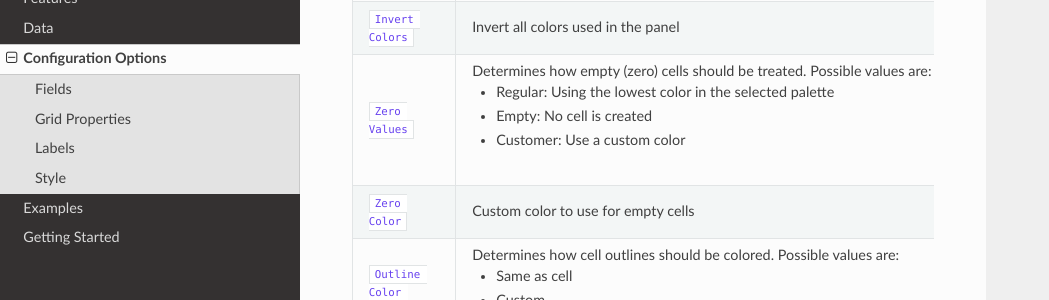
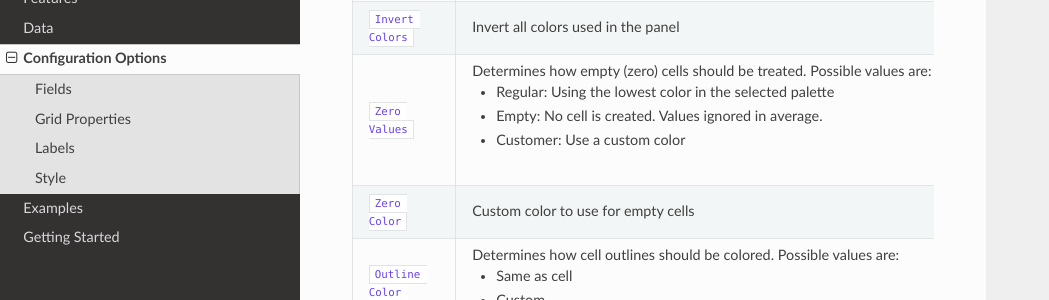
Before and after one commit to boazreicher/mosaic-plot, an MkDocs documentation site: the page built from docs/docs/configuration_options.md, in a window 1280 px wide and 900 px high, scrolled down 2382 px. Shown: the part 151-451 px from the top of the window, without its empty margins (0-1049 px from the left). Built offline with MkDocs 1.6.1, drawn with Linux system fonts in a browser that asks for light colours; nearby versions of some CDN libraries.

Commit message:
Update zero behavior in docs

```diff
--- a/docs/docs/configuration_options.md
+++ b/docs/docs/configuration_options.md
@@ -55,7 +55,7 @@
 | `Color Palette` | The color palette to use for coloring cells |
 | `Invert Palette` | Invert the color palette's order |
 | `Invert Colors` | Invert all colors used in the panel |
-| `Zero Values` | Determines how empty (zero) cells should be treated.  Possible values are: <ul><li>Regular: Using the lowest color in the selected palette</li><li>Empty: No cell is created</li><li>Customer: Use a custom color</li></ul> |
+| `Zero Values` | Determines how empty (zero) cells should be treated.  Possible values are: <ul><li>Regular: Using the lowest color in the selected palette</li><li>Empty: No cell is created.  Values ignored in average.</li><li>Customer: Use a custom color</li></ul> |
 | `Zero Color` | Custom color to use for empty cells |
 | `Outline Color Type` | Determines how cell outlines should be colored.  Possible values are: <ul><li>Same as cell</li><li>Custom</li></ul> |
 | `Outline Color` | Custom color to use for cell outlines |
```
Also changed, not shown: docs/site/configuration_options/index.html.
